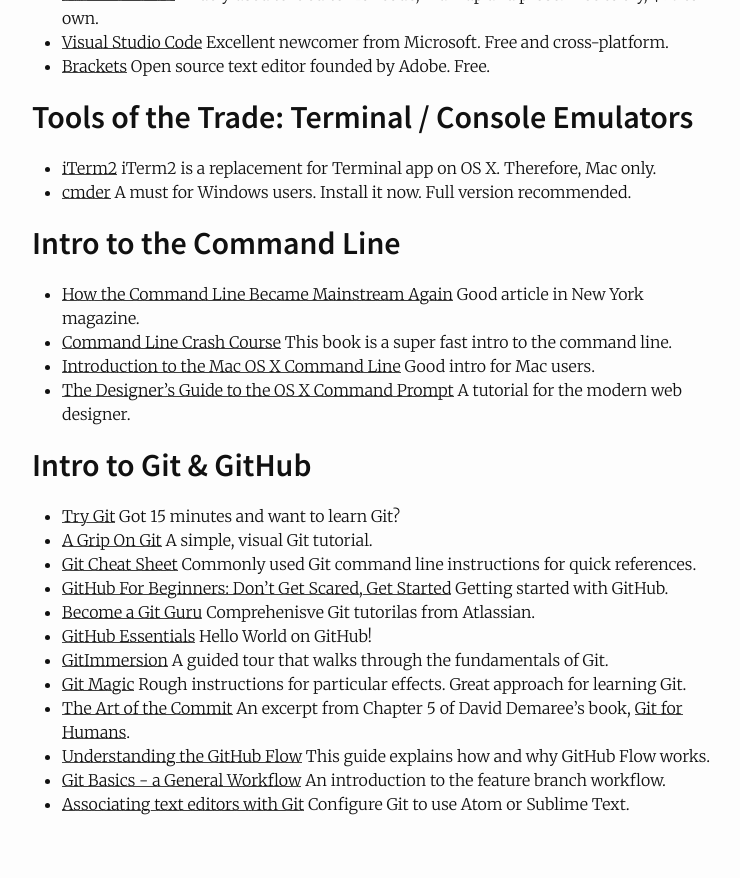
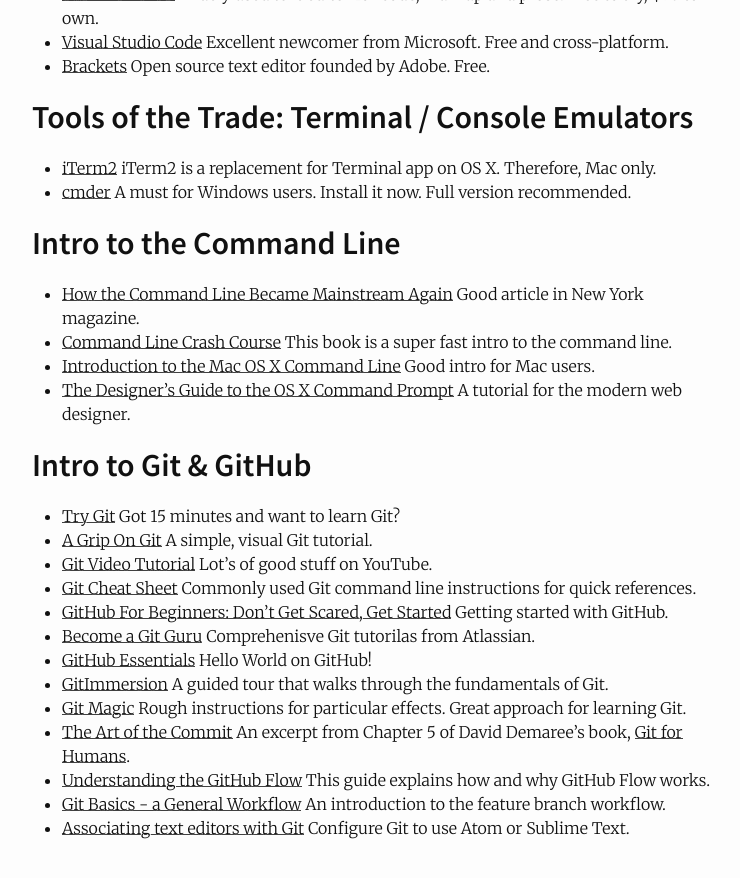
Before and after one commit to betamore/fewd, a Jekyll site: the page built from headstart.md, in a window 1280 px wide and 900 px high, scrolled down 611 px. Shown: the top 878 px of the window, without its empty margins (268-1008 px from the left). Built offline with Jekyll 4.4.1, drawn with Linux system fonts in a browser that asks for light colours.

Commit message:
add link to git video tutorial

```diff
--- a/headstart.md
+++ b/headstart.md
@@ -37,6 +37,7 @@
 
 * [Try Git](https://try.github.io) Got 15 minutes and want to learn Git?
 * [A Grip On Git](http://agripongit.vincenttunru.com) A simple, visual Git tutorial.
+* [Git Video Tutorial](https://www.youtube.com/watch?v=r63f51ce84A) Lot's of good stuff on YouTube.
 * [Git Cheat Sheet](https://training.github.com/kit/downloads/github-git-cheat-sheet.pdf) Commonly used Git command line instructions for quick references.
 * [GitHub For Beginners: Don't Get Scared, Get Started](http://readwrite.com/2013/09/30/understanding-github-a-journey-for-beginners-part-1) Getting started with GitHub.
 * [Become a Git Guru](https://www.atlassian.com/git/tutorials/) Comprehenisve Git tutorilas from Atlassian.
```
